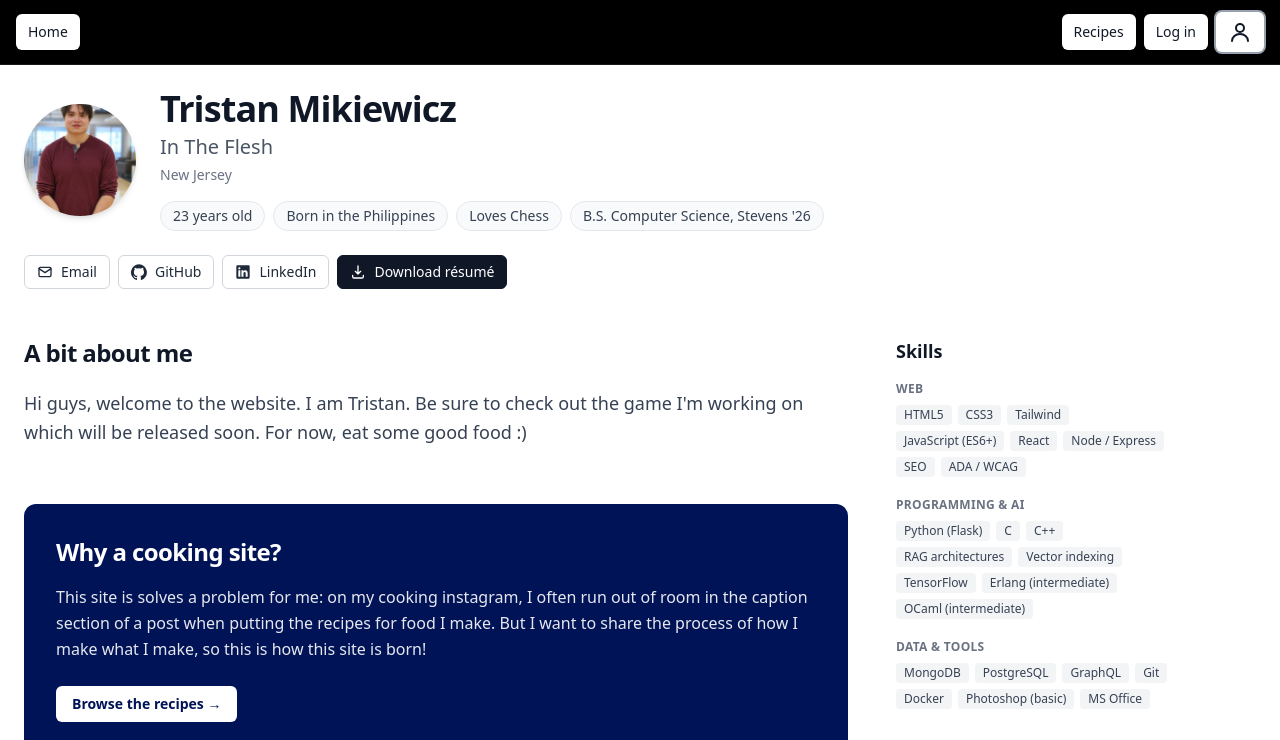
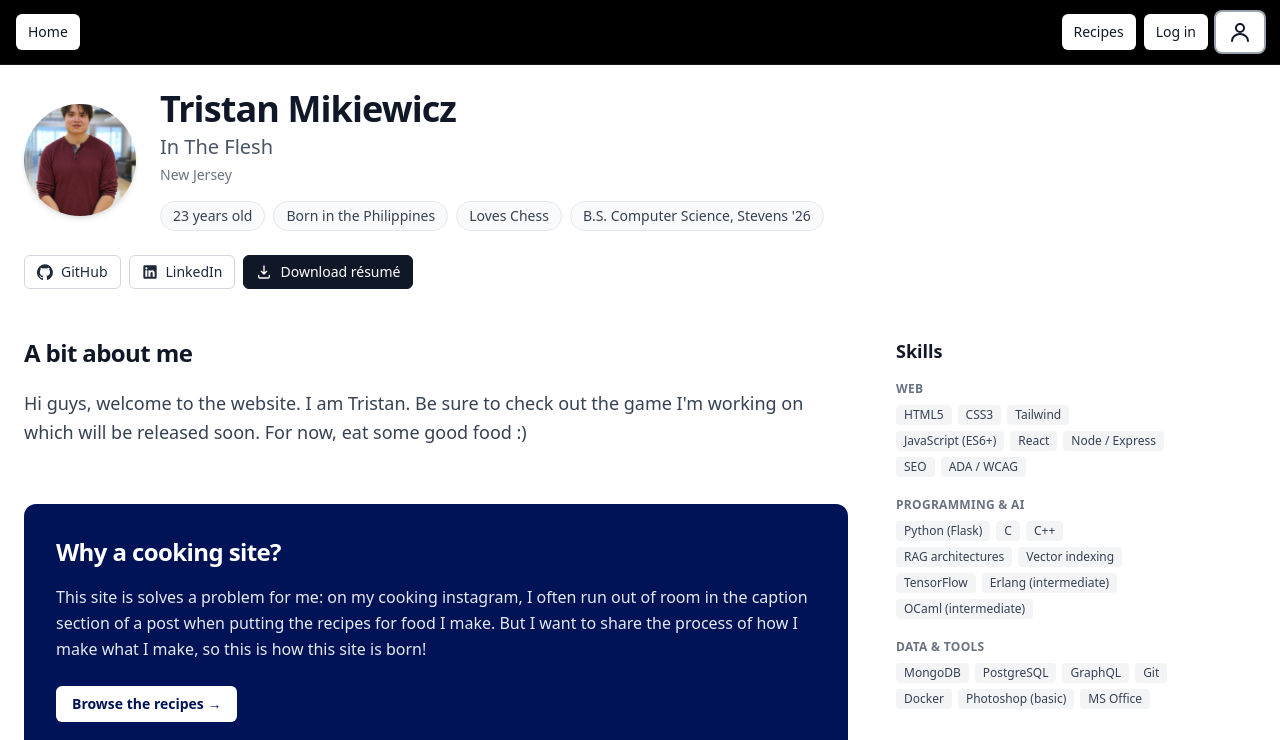
Before and after one commit to g1lbert1/cookingwtristan, a React (Vite) app: page /about in a window 1280 px wide. Shown: the top 740 px of the page. Built offline with nearby package versions, Linux system fonts and the light colour scheme; no server answers.

Commit message:
Remove the Email button from the About page header

```diff
--- a/src/pages/About.jsx
+++ b/src/pages/About.jsx
@@ -69,9 +69,6 @@ const About = () => {
       </header>
 
       <div className="mt-6 flex flex-wrap gap-2">
-        {links.email && (
-          <a href={`mailto:${links.email}`} className={linkButton}><MailIcon /> Email</a>
-        )}
         {links.github && (
           <a href={links.github} target="_blank" rel="noreferrer" className={linkButton}><GitHubIcon /> GitHub</a>
         )}
```
